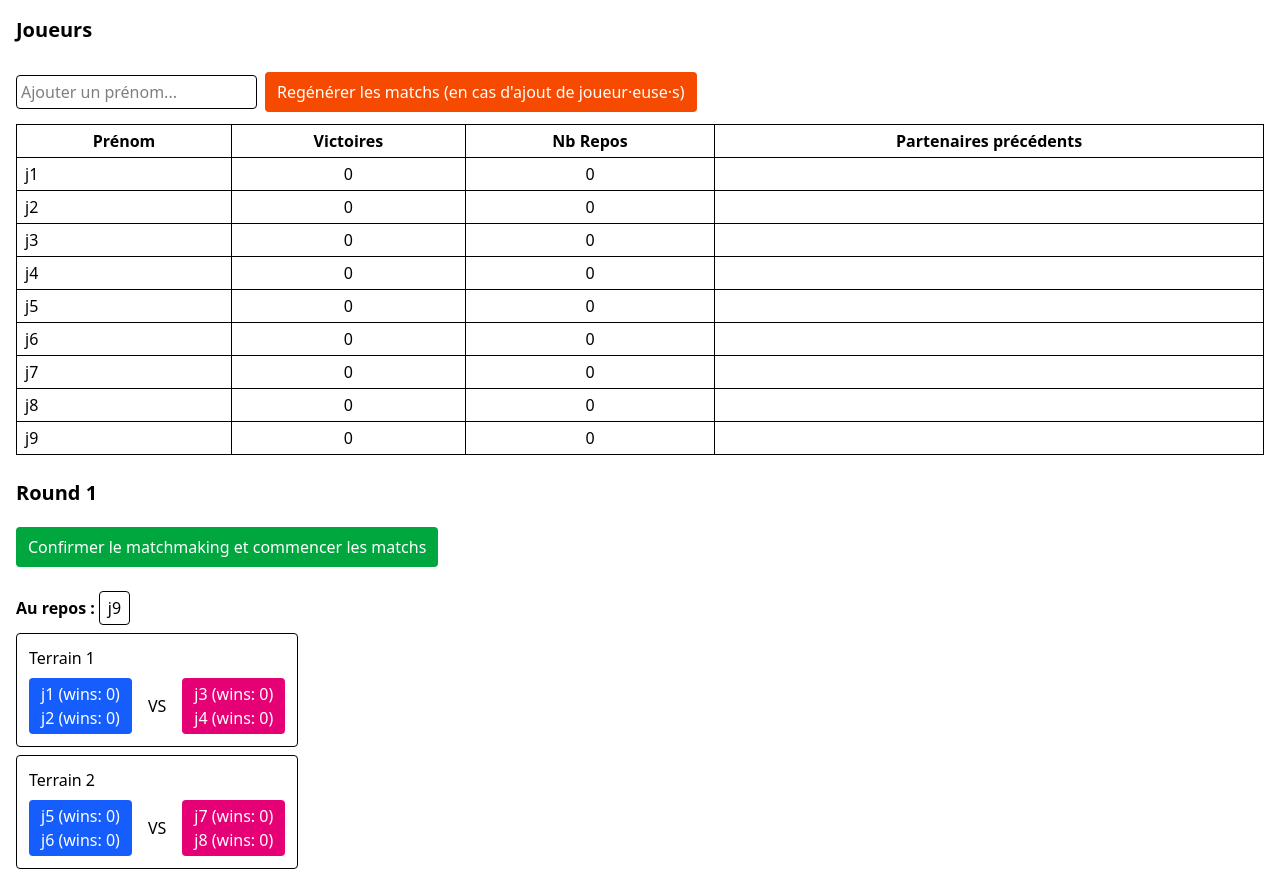
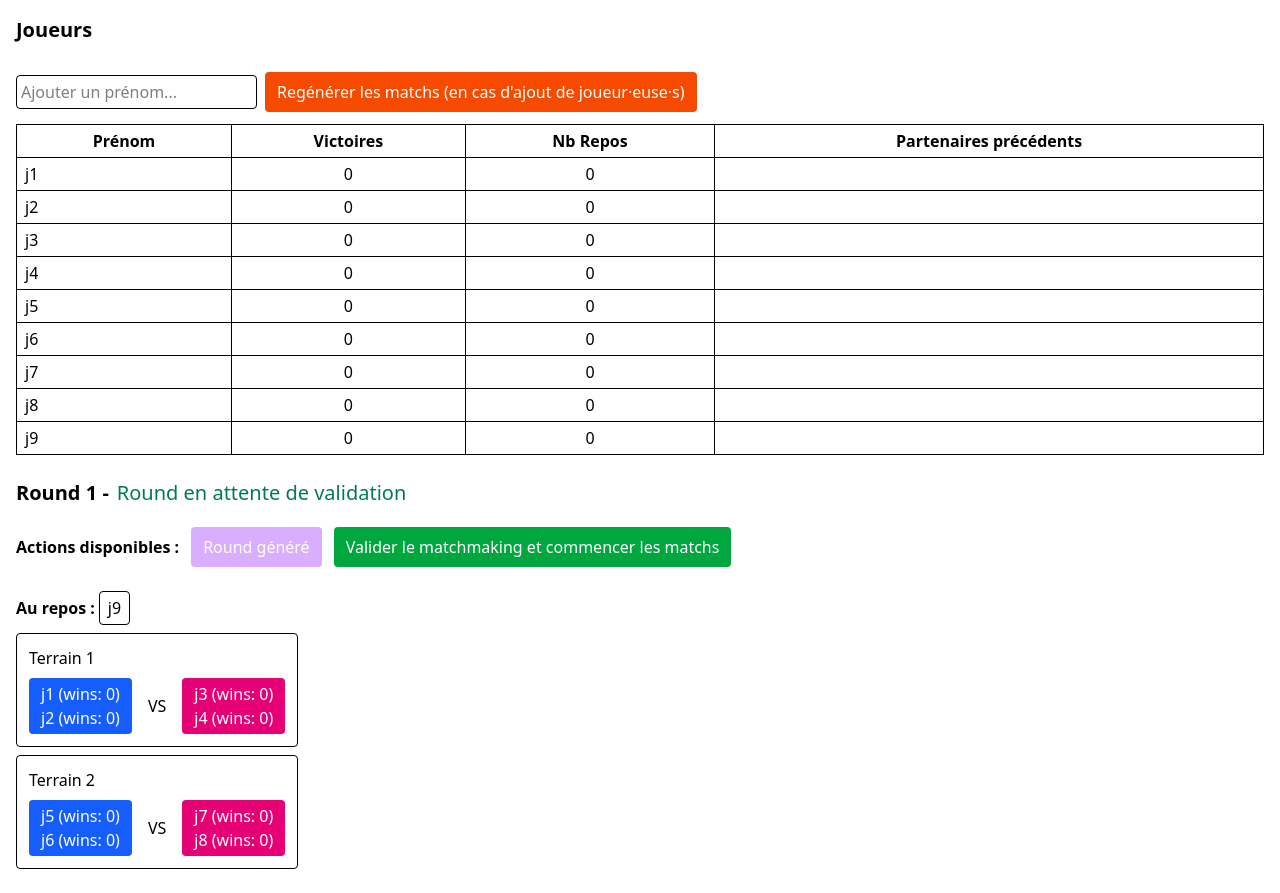
Before and after one commit to Arthurin/TournamentSimulatorReact, a React (Vite) app: page /v2 in a window 1280 px wide. Both pictures are taken after a click on the button "Générer les matchs". Built offline with nearby package versions, Linux system fonts and the light colour scheme.

Commit message:
Affichage de l'état du round de manière claire + Liste des actions disponibles pour l'utilisateur

```diff
--- a/src/components/BadmintonMatchmaker.jsx
+++ b/src/components/BadmintonMatchmaker.jsx
@@ -316,13 +316,35 @@ export default function BadmintonMatchmaker() {
         </tbody>
       </table>
 
-      <h2 className="text-xl font-bold mt-6 mb-3">Round {roundCount}</h2>
+      <div className="flex mt-6 mb-3 text-xl align-baseline">
+        <div className="font-bold mr-2">Round {roundCount} -</div>
 
         {matchmakingGenerated && (
           <>
             {matchResults.matches.every((m) => m.winner !== null) ? (
-            // Bouton Round Terminé //
-            // Tous les matchs ont été joués → bouton "Round terminé"
+              // Round Terminé //
+              <div className="text-emerald-700">Round terminé</div>
+            ) : matchmakingValidated ? (
+              <div className="text-emerald-700">Round en cours</div>
+            ) : (
+              // Validation du matchmaking
+              // Disparait une fois que le matchmaking est validé
+              <>
+                <div className="text-emerald-700">
+                  Round en attente de validation
+                </div>
+              </>
+            )}
+          </>
+        )}
+      </div>
+      <div className="flex align-baseline items-start">
+        <div className="mt-2 px-3 ps-0 py-2 font-bold">
+          Actions disponibles :{" "}
+        </div>
+        {
+          /* BOUTON Générer le prochain round : uniquement une fois le round actuel terminé ! */
+          matchResults.matches.every((m) => m.winner !== null) ? (
             <button
               className="cursor-pointer mt-2 px-3 py-2 bg-purple-600 text-white rounded opacity-100"
               onClick={() => {
@@ -334,13 +356,19 @@ export default function BadmintonMatchmaker() {
                 setMatchmakingValidated(false);
               }}
             >
-              Round terminé, passer au round suivant
+              Générer le round {roundCount + 1}
             </button>
+          ) : matchmakingValidated ? (
+            <div className="mt-2 px-3 py-2">
+              Clique sur les gagnant·e·s pour noter le score
+            </div>
           ) : (
-            // Bouton Validation du matchmaking //
-            // Il est désactivé si le matchmaking validé
+            <>
+              <button className="cursor-not-allowed mt-2 px-3 py-2 bg-purple-400 text-white rounded opacity-60">
+                Round généré
+              </button>
               <button
-              className={`mt-2 px-3 py-2 bg-green-600 rounded ${
+                className={`mt-2 px-3 py-2 ml-3 bg-green-600 rounded ${
                   matchmakingValidated
                     ? "opacity-60 text-white cursor-not-allowed"
                     : "opacity-100 text-white cursor-pointer"
@@ -364,13 +392,12 @@ export default function BadmintonMatchmaker() {
                   setMatchmakingValidated(true);
                 }}
               >
-              {matchmakingValidated
-                ? "C'est parti, les matchs ont commencés ! Clique sur les gagnant·e·s"
-                : "Confirmer le matchmaking et commencer les matchs"}
+                Valider le matchmaking et commencer les matchs
               </button>
-          )}
             </>
-      )}
+          )
+        }
+      </div>
 
       {/* AFFICHAGE MATCHS */}
       <div className="mt-6">
```
Lines whose indentation alone changed are shown as unchanged.
